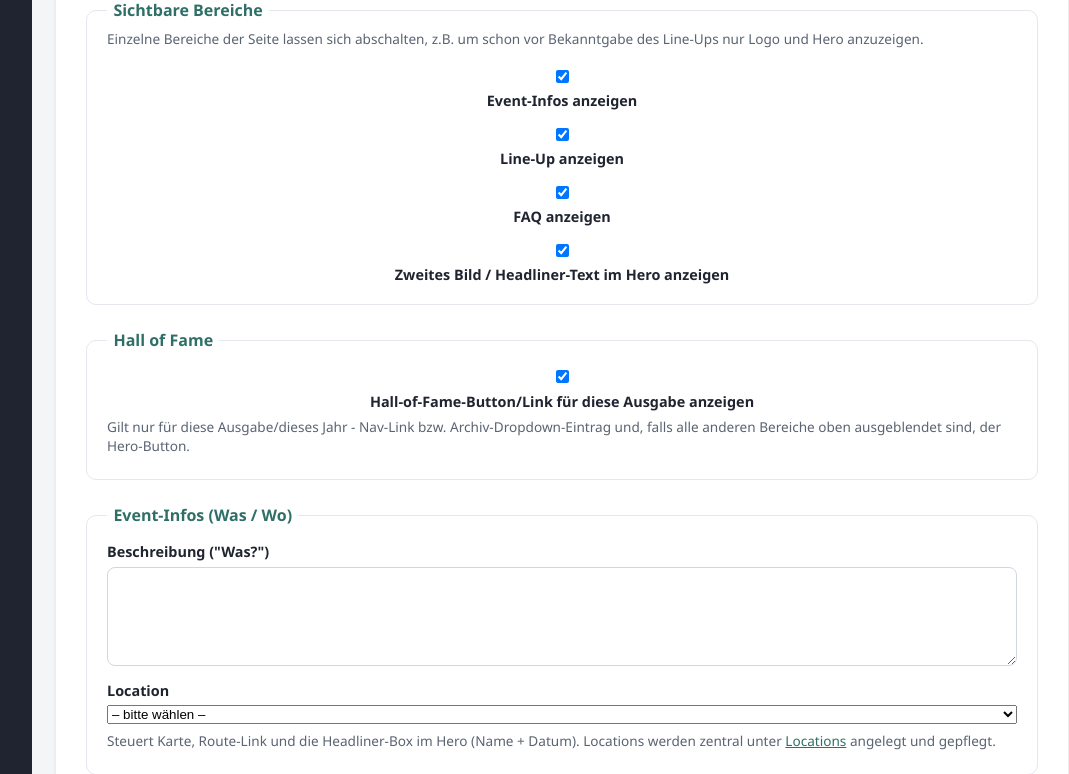
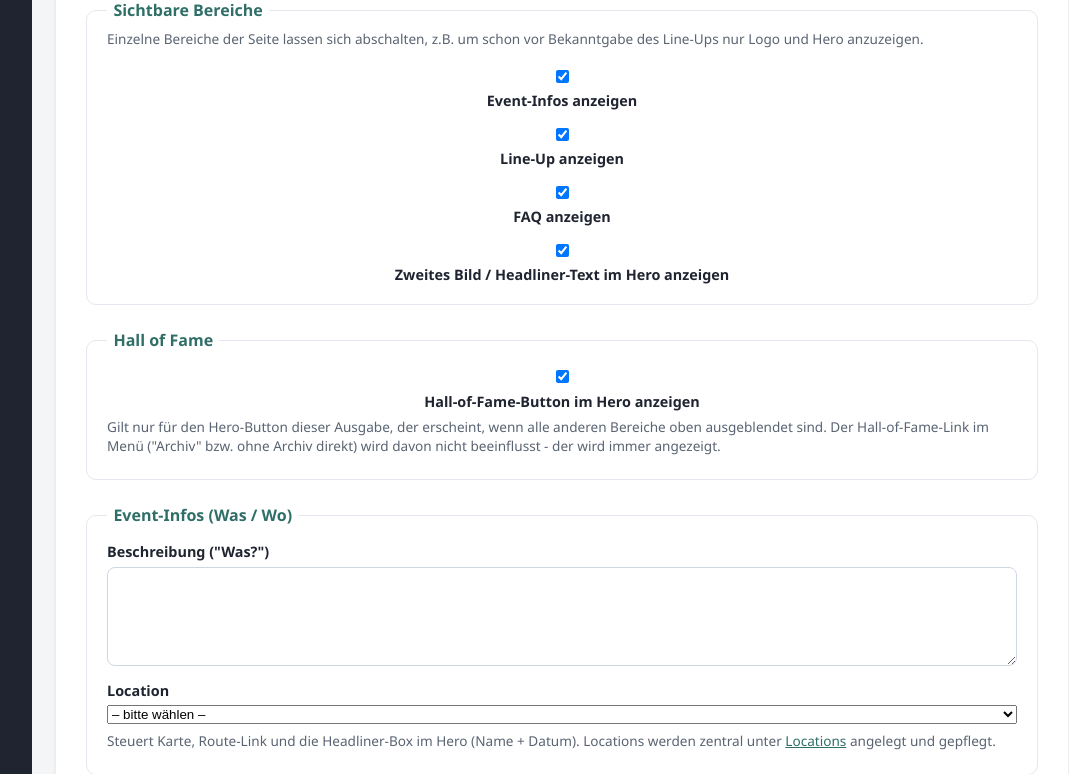
Before and after one commit to JulianVor/goa_webapp, a Spring Boot app: page /admin/editions/new in a window 1280 px wide. Shown: the part 541-1315 px from the top of the page, without its empty margins (188-1257 px from the left). Run offline with Spring Boot 4, Linux system fonts and the light colour scheme; the visitor is signed in with stand-in values (Sample User, id 1); data comes from the database, SQL or seed files in the repository; some of the project's set-up classes (security, data sources, template engines, error pages and the like) are left out, and stand-ins take their place.

Commit message:
Hall-of-Fame nav link always shows; the per-edition toggle is hero-only
The Archiv/nav-level Hall of Fame link isn't scoped to one edition's
choice - it's always shown. The per-edition "Hall-of-Fame-Button im
Hero anzeigen" checkbox only ever controlled the fallback hero button
for when all other sections are hidden, which the nav.html change in
the last commit had wrongly extended to gate the nav link too.

Co-Authored-By: Claude Sonnet 5 <noreply@anthropic.com>
Claude-Session: https://claude.ai/code/session_012TqBTSpVWDE9HTcCVVYau5

```diff
--- a/src/main/resources/templates/admin/edition-form.html
+++ b/src/main/resources/templates/admin/edition-form.html
@@ -56,10 +56,11 @@
 
         <fieldset>
             <legend>Hall of Fame</legend>
-            <label class="checkbox-row"><input type="checkbox" th:field="*{showHallOfFame}"/> Hall-of-Fame-Button/Link für diese Ausgabe anzeigen</label>
+            <label class="checkbox-row"><input type="checkbox" th:field="*{showHallOfFame}"/> Hall-of-Fame-Button im Hero anzeigen</label>
             <p class="field-hint">
-                Gilt nur für diese Ausgabe/dieses Jahr - Nav-Link bzw. Archiv-Dropdown-Eintrag und, falls alle
-                anderen Bereiche oben ausgeblendet sind, der Hero-Button.
+                Gilt nur für den Hero-Button dieser Ausgabe, der erscheint, wenn alle anderen Bereiche oben
+                ausgeblendet sind. Der Hall-of-Fame-Link im Menü ("Archiv" bzw. ohne Archiv direkt) wird davon
+                nicht beeinflusst - der wird immer angezeigt.
             </p>
         </fieldset>
 
--- a/src/main/resources/templates/fragments/nav.html
+++ b/src/main/resources/templates/fragments/nav.html
@@ -43,13 +43,13 @@
              collected/past" in the same spirit, and folding them together keeps the nav
              from getting crowded. With no archived editions, there's nothing to pair it
              with, so it's just a plain link like a single archived year would be. -->
-        <a class="nav-history" th:if="${(archivedEditions == null or #lists.isEmpty(archivedEditions)) and edition.isShowHallOfFame()}"
+        <a class="nav-history" th:if="${archivedEditions == null or #lists.isEmpty(archivedEditions)}"
            th:href="@{/hall-of-fame}">Hall of Fame</a>
 
         <div class="nav-history-dropdown" th:if="${archivedEditions != null and not #lists.isEmpty(archivedEditions)}">
             <button type="button" class="nav-history dropdown-toggle">Archiv <span class="caret">▾</span></button>
             <div class="dropdown-menu">
-                <a class="dropdown-hof-link" th:if="${edition.isShowHallOfFame()}" th:href="@{/hall-of-fame}">Hall of Fame</a>
+                <a class="dropdown-hof-link" th:href="@{/hall-of-fame}">Hall of Fame</a>
                 <a th:each="e : ${archivedEditions}" th:href="@{'/goa/' + ${e.year}}" th:text="'GOA ' + ${e.year}"
                    th:style="|font-family: ${e.headingFont == 'BEBAS_NEUE' ? 'var(--font-stack-bebas)' : 'var(--font-stack-brugty)'}; font-weight: ${e.headingFont == 'BEBAS_NEUE' ? 'bold' : 'normal'};|">GOA 2025</a>
             </div>
```
